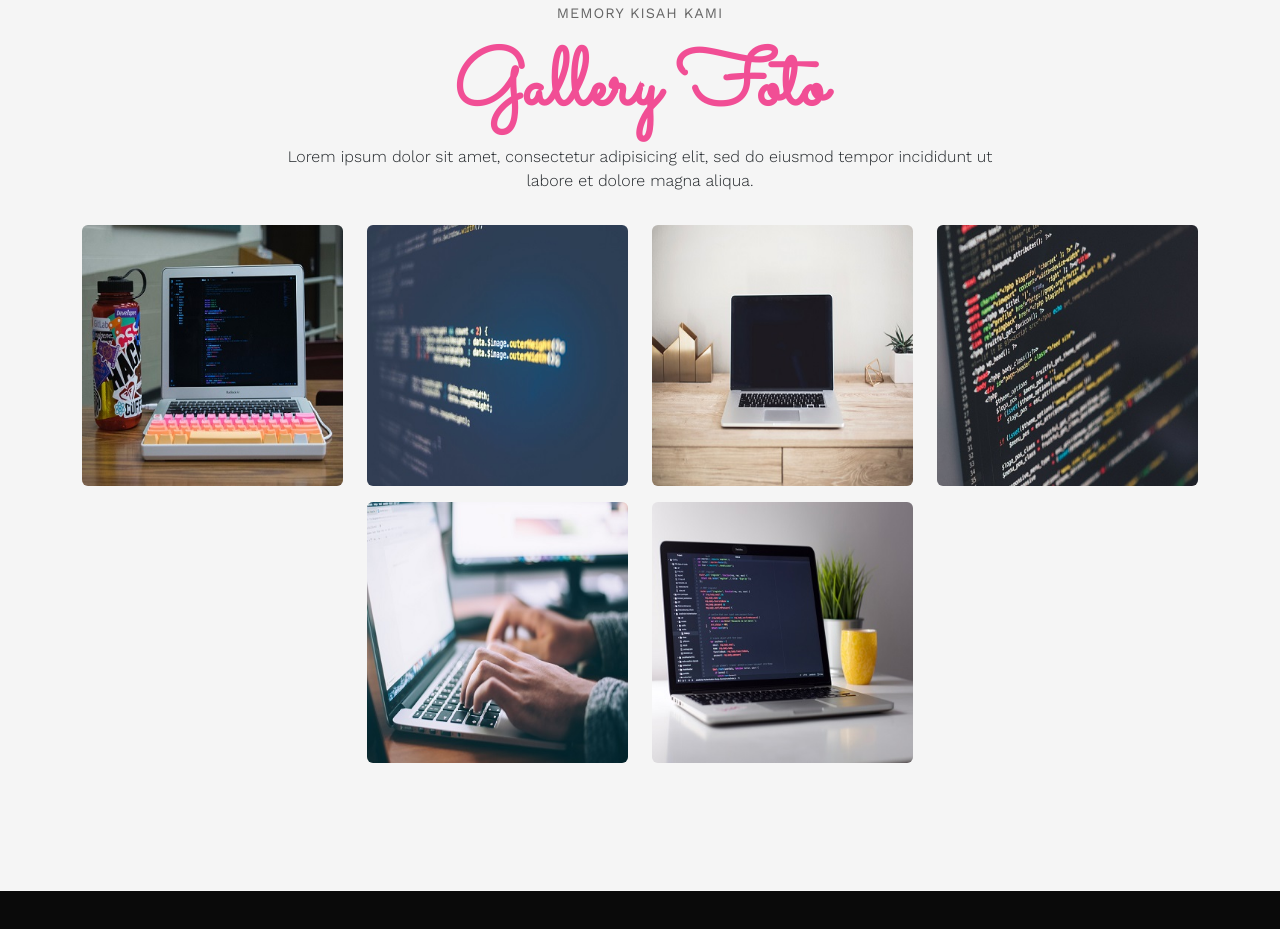
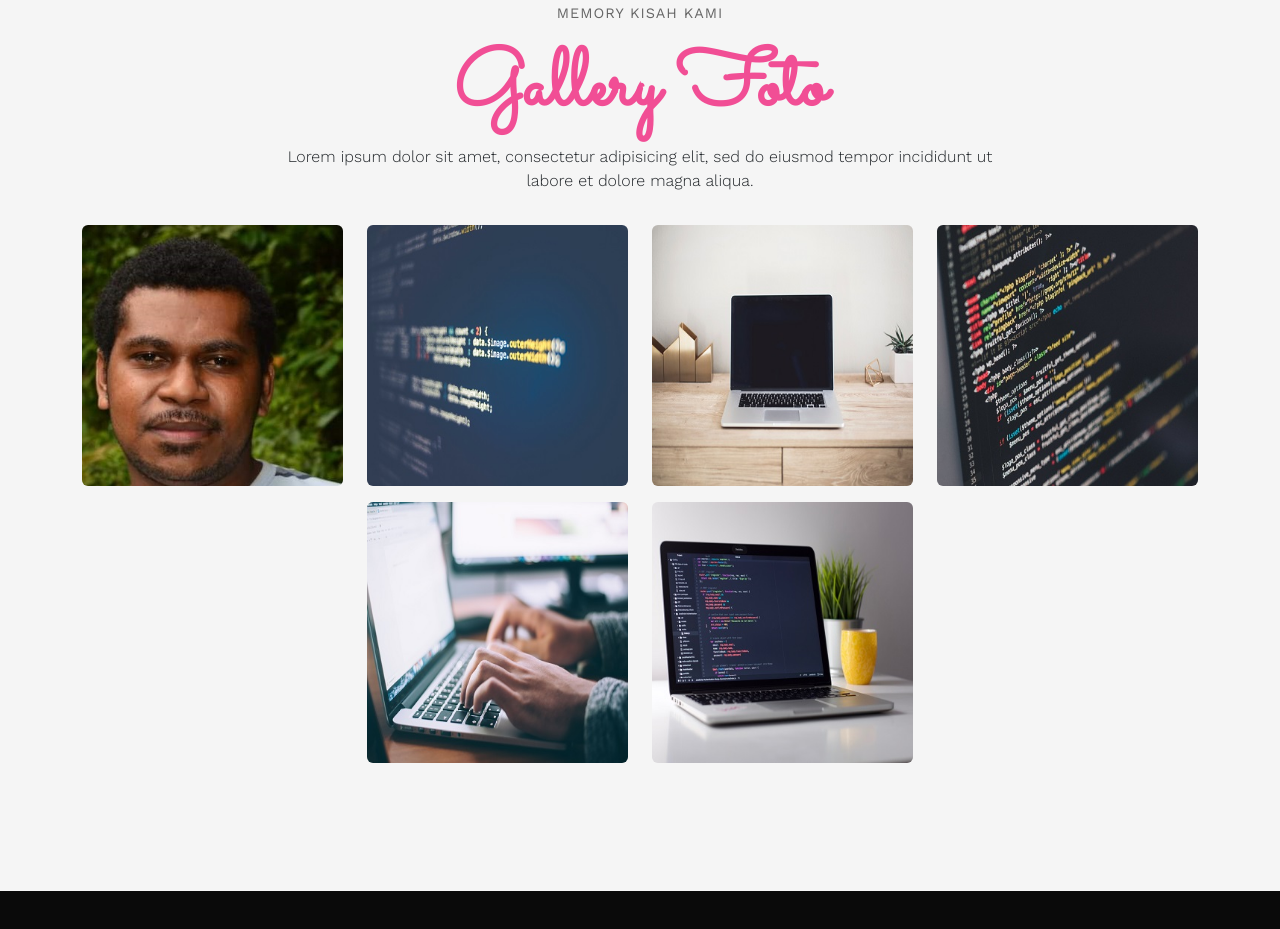
Before and after one commit to pacetehit/wedding, a plain HTML site: page index.html in a window 1280 px wide. Shown: the part 4569-5498 px from the top of the page. Drawn offline with nearby package versions, Linux system fonts and the light colour scheme; some packages are replaced by stand-ins of ours; a script that the page names is missing.

Commit message:
ganti 1 foto di gallery

```diff
--- a/index.html
+++ b/index.html
@@ -255,8 +255,8 @@
         <!-- foto 1 -->
         <div class="row row-cols-lg-4 row-cols-sm-2 row-cols-1 justify-content-center">
           <div class="col mt-3">
-            <a href="img/gallery/full/1.png" data-toggle="lightbox" data-gallery="example-gallery" class="col-sm-4">
-              <img src="img/gallery/thumb/1.jpg" class="img-fluid w-100 rounded" />
+            <a href="img/gallery/full/wentox.jpg" data-toggle="lightbox" data-gallery="example-gallery" class="col-sm-4">
+              <img src="img/gallery/thumb/wentox.jpg" class="img-fluid w-100 rounded" />
             </a>
           </div>
           <!-- akhir foto 1 -->
```
Also changed, not shown: img/gallery/full/wentox.jpg (added), img/gallery/thumb/wentox.jpg (added).
